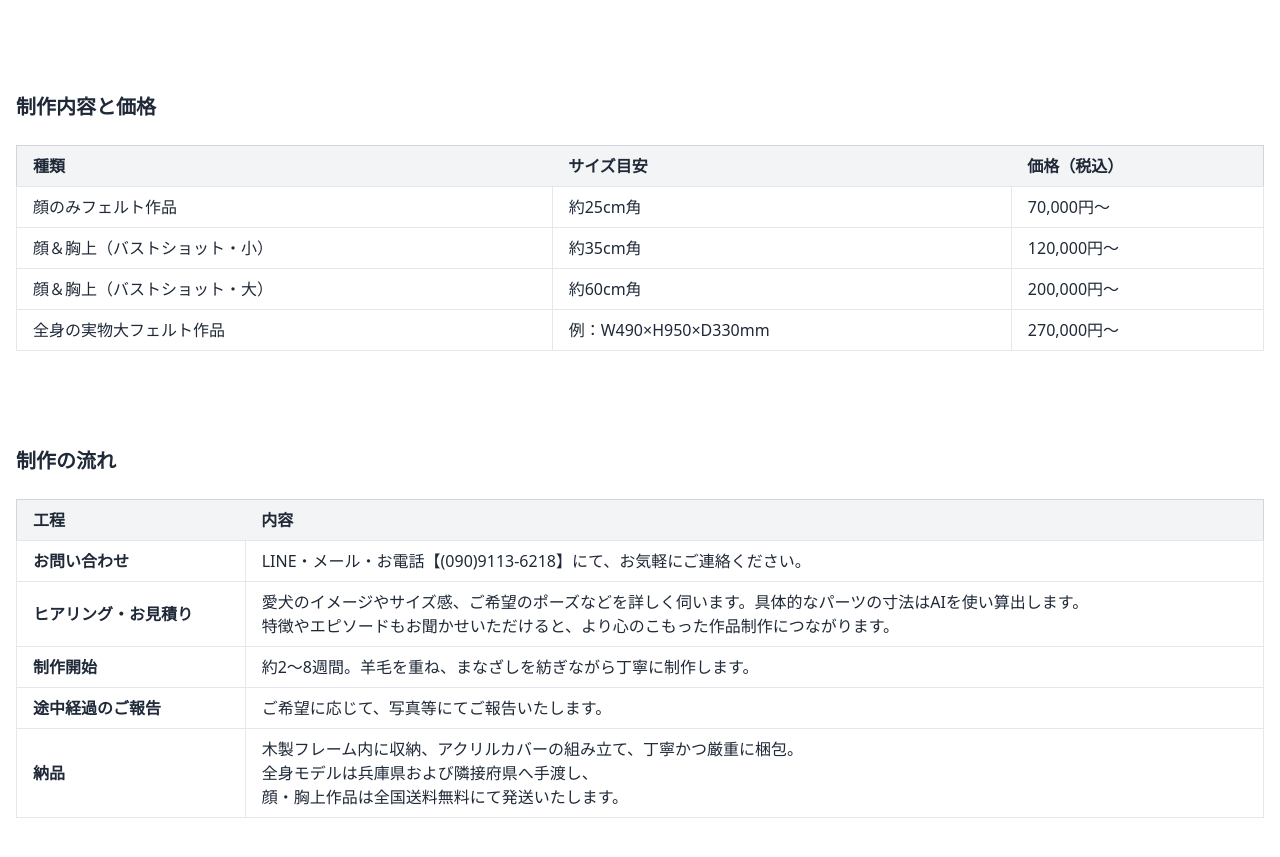
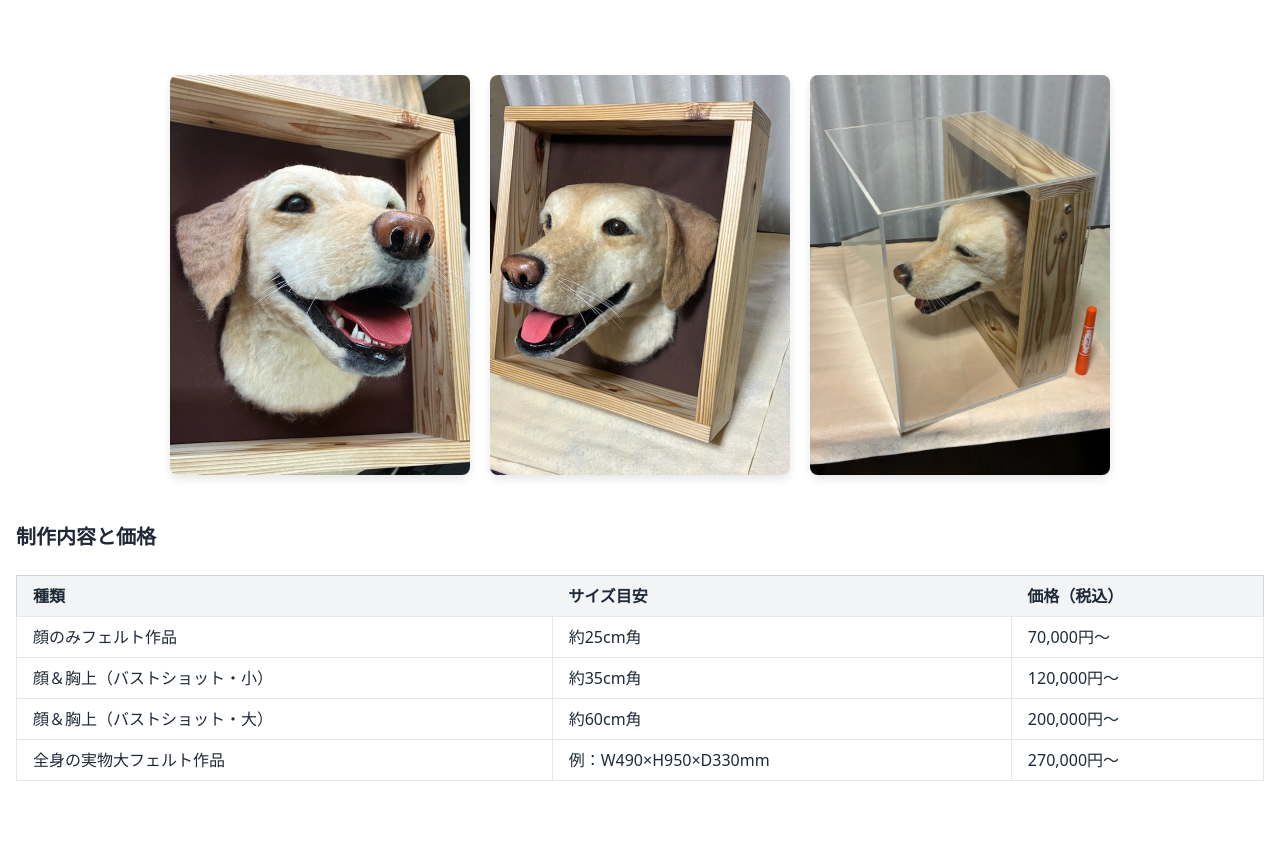
Before and after one commit to bdst-141541/bojangles_hp_nextv16, a plain HTML site: page index.html in a window 1280 px wide. Shown: the part 1627-2484 px from the top of the page. Drawn offline with nearby package versions, Linux system fonts and the light colour scheme.

Commit message:
Fix HTML structure and add missing sections

```diff
--- a/index.html
+++ b/index.html
@@ -69,7 +69,29 @@
     <p class="text-sm text-gray-600 mt-2">サンプル作品の寸法：横幅490㎜ × 高さ950㎜ × 奥行き330㎜</p>
   </div>
 </section>
+<style>
+.photo-row {
+  display: flex;
+  flex-wrap: wrap;
+  justify-content: center;
+  gap: 20px;
+  margin-top: 30px;
+}
 
+.photo-row img {
+  width: 300px;
+  max-width: 100%;
+  height: auto;
+  border-radius: 8px;
+  box-shadow: 0 4px 8px rgba(0,0,0,0.1);
+}
+</style>
+
+<div class="photo-row">
+  <img src="images/Labrador 1.jpg" alt="ラブラドール参考作品1">
+  <img src="images/Labrador 2.jpg" alt="ラブラドール参考作品2">
+  <img src="images/Labrador 3.jpg" alt="ラブラドール参考作品3">
+</div>
 <section class="bg-white py-12 px-4 font-sans">
   <h2 class="text-xl font-semibold mb-6">制作内容と価格</h2>
   <table class="table-auto w-full border border-gray-300 text-sm md:text-base">
```
